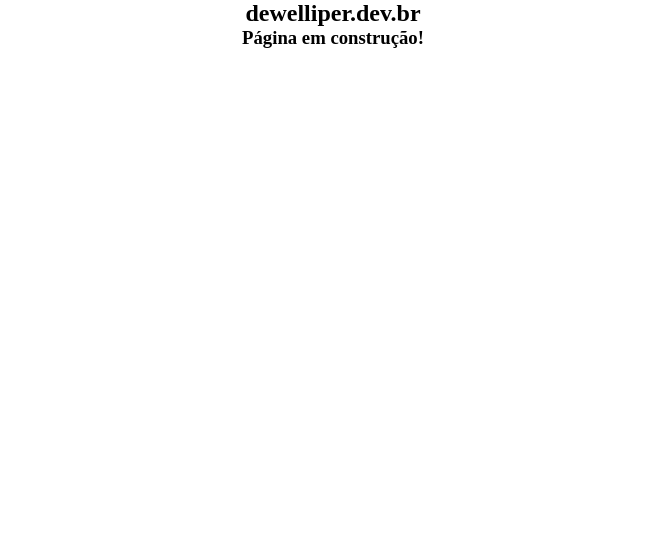
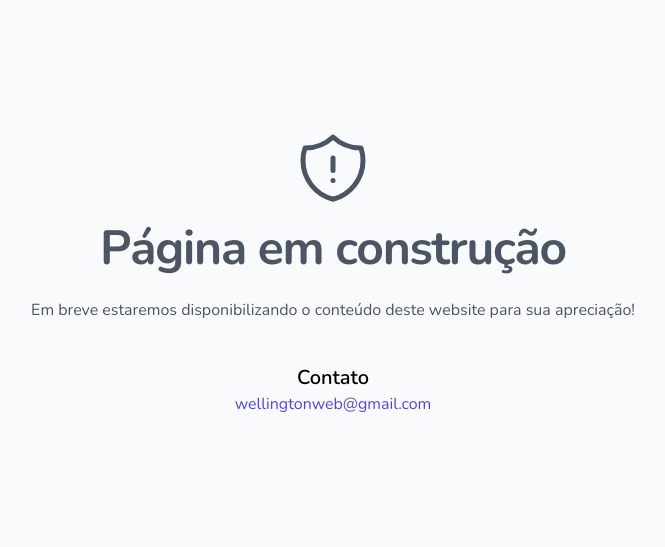
Before and after one commit to wellingtonweb/dewelloper, a plain HTML site: page index.html in a window 1280 px wide. Shown: the whole page, without its empty margins (307-972 px from the left). Drawn offline with nearby package versions, Linux system fonts and the light colour scheme.

Commit message:
Construction

```diff
--- a/index.html
+++ b/index.html
@@ -1,22 +1,29 @@
 <!DOCTYPE html>
-<html lang="pt-br" >
+<html lang="ptbr">
 <head>
-  <meta charset="UTF-8">
-  <title>Dewelloper - Portifolio</title>
-  <meta name="viewport" content="width=device-width, initial-scale=1">
-  <style>
-  * {
-    margin: 0;
-    padding: 0;
-  }
-
-  body {
-    text-align: center;
-  }
-  </style>
+    <meta charset="UTF-8">
+    <meta name="viewport" content="width=device-width, initial-scale=1.0">
+    <link rel="preconnect" href="https://fonts.googleapis.com">
+    <link rel="preconnect" href="https://fonts.gstatic.com" crossorigin>
+    <link href="https://fonts.googleapis.com/css2?family=Nunito:wght@400;500;600;700&display=swap" rel="stylesheet">
+    <script src="https://cdn.tailwindcss.com"></script>
+    <title>Dewelloper</title>
 </head>
-<body>
-<h2>dewelliper.dev.br</h2>
-<h3>Página em construção!</h3>
+<body class="bg-gray-50" style="font-family: Nunito">
+    <main class="grid min-h-full place-items-center px-6 py-24 sm:py-32 lg:px-8">
+        <div class="text-center">
+            <div class="flex justify-center text-gray-600">
+                <svg xmlns="http://www.w3.org/2000/svg" fill="none" viewBox="0 0 24 24" stroke-width="1.5" stroke="currentColor" class="w-20 h-20">
+                    <path stroke-linecap="round" stroke-linejoin="round" d="M12 9v3.75m0-10.036A11.959 11.959 0 013.598 6 11.99 11.99 0 003 9.75c0 5.592 3.824 10.29 9 11.622 5.176-1.332 9-6.03 9-11.622 0-1.31-.21-2.57-.598-3.75h-.152c-3.196 0-6.1-1.249-8.25-3.286zm0 13.036h.008v.008H12v-.008z" />
+                </svg>
+            </div>
+            <h1 class="mt-4 text-3xl font-bold tracking-tight text-gray-600 sm:text-5xl">Página em construção</h1>
+            <p class="mt-6 text-base leading-7 text-gray-600">Em breve estaremos disponibilizando o conteúdo deste website para sua apreciação!</p>
+            <div class="mt-10 block items-center justify-center gap-x-6">
+                <h3 class="text-xl font-semibold">Contato</h3>
+                <a href="mailto:wellingtonweb@gmail.com" class="text-indigo-600">wellingtonweb@gmail.com</a>
+            </div>
+        </div>
+    </main>
 </body>
 </html>
```
